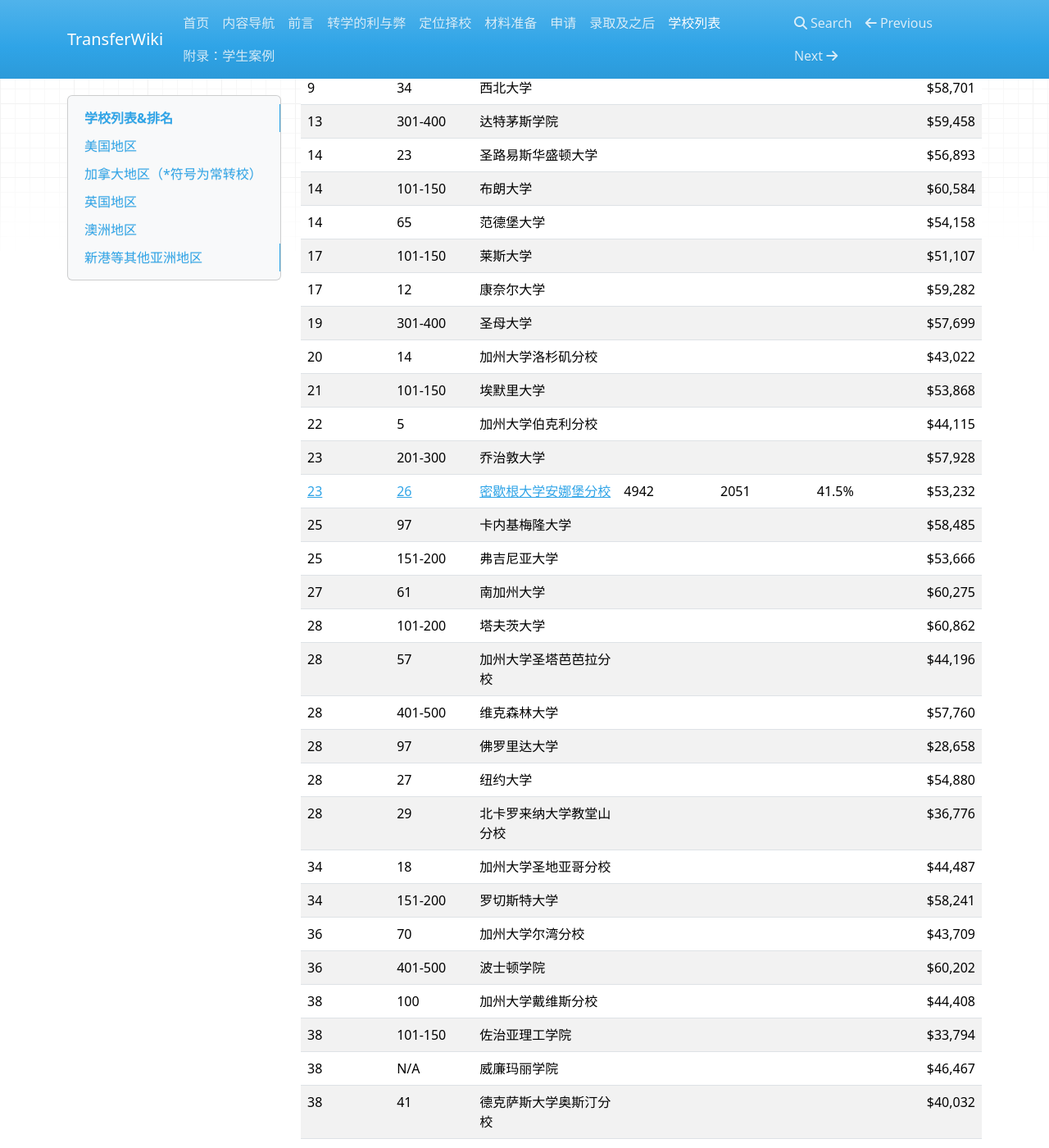
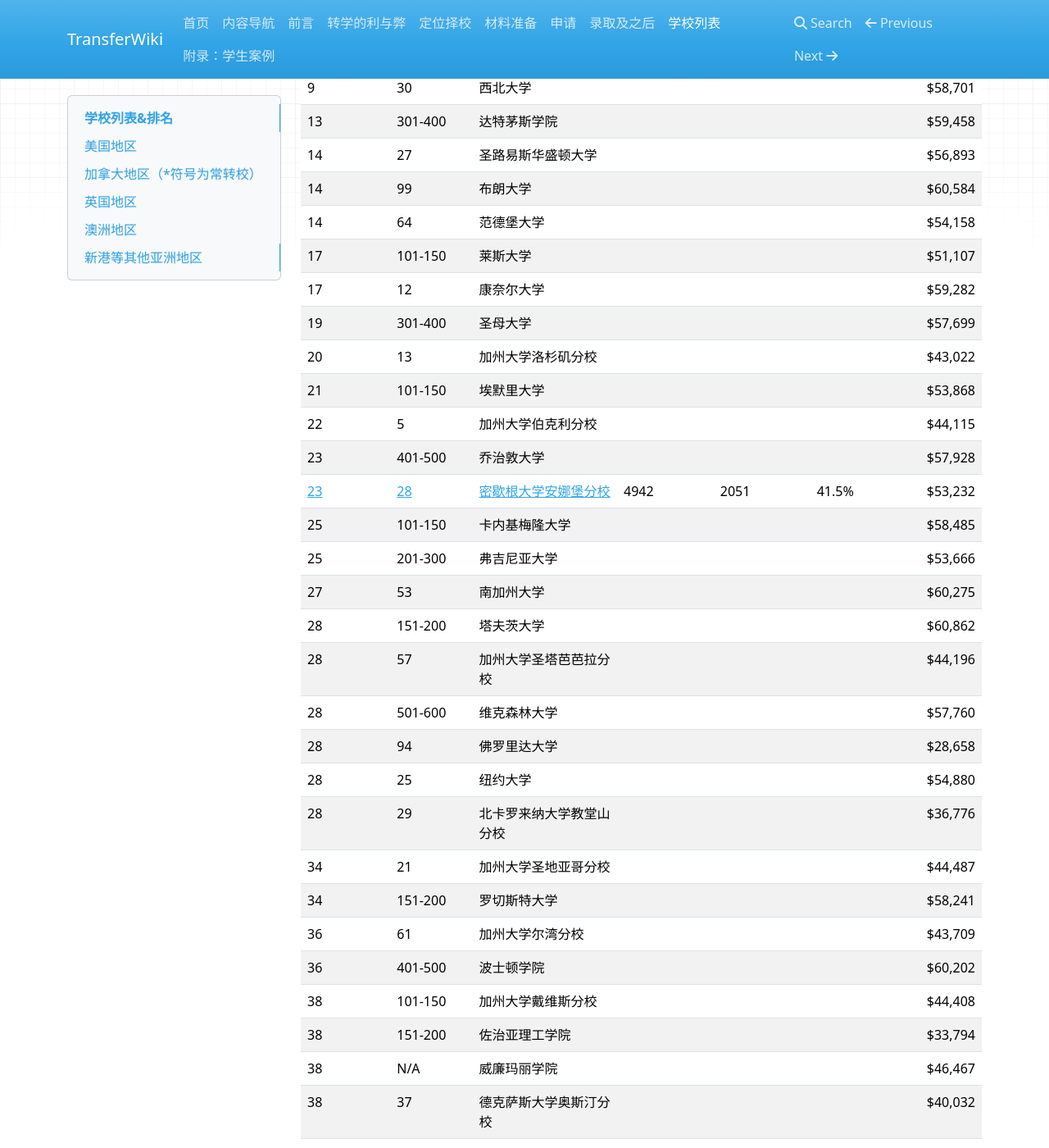
Before and after one commit to SihanXU/TransferWiki, an MkDocs documentation site: the page built from docs/school_list.md, in a window 1280 px wide and 1400 px high, scrolled down 715 px. Shown: the whole window at 82% size. Built offline with MkDocs 1.6.1, drawn with Linux system fonts in a browser that asks for light colours; nearby versions of some CDN libraries; some of the changed text lies outside the part shown.

Commit message:
Update school_list.md

```diff
--- a/docs/school_list.md
+++ b/docs/school_list.md
@@ -10,90 +10,90 @@
 | --- | --- | --- | --- | --- | --- | --- |
 | 1 | 6 | 普林斯顿大学 |   |   |   | $48,502 |
 | 2 | 1 | 哈佛大学 |   |   |   | $53,968 |
-| 2 | 4 | 麻省理工学院 |   |   |   | $53,450 |
+| 2 | 3 | 麻省理工学院 |   |   |   | $53,450 |
 | 2 | 8 | 哥伦比亚大学 |   |   |   | $60,532 |
 | 5 | 11 | 耶鲁大学 |   |   |   | $57,700 |
 | [6](https://www.usnews.com/best-colleges/stanford-university-1305) | [2](https://www.shanghairanking.com/institution/stanford-university) | [斯坦福大学](/schools/stanford) | 3265 | 55 | 1.7% | $56,169 |
 | 6 | 10 | 芝加哥大学 |   |   |   | $59,298 |
 | 8 | 15 | 宾夕法尼亚大学 |   |   |   | $60,042 |
-| 9 | 32 | 杜克大学 |   |   |   | $57,633 |
-| 9 | 16 | 约翰霍普金斯大学 |   |   |   | $54,160 |
+| 9 | 31 | 杜克大学 |   |   |   | $57,633 |
+| 9 | 14 | 约翰霍普金斯大学 |   |   |   | $54,160 |
 | 9 | 9 | 加州理工学院 |   |   |   | $56,862 |
-| 9 | 34 | 西北大学 |   |   |   | $58,701 |
+| 9 | 30 | 西北大学 |   |   |   | $58,701 |
 | 13 | 301-400 | 达特茅斯学院 |   |   |   | $59,458 |
-| 14 | 23 | 圣路易斯华盛顿大学 |   |   |   | $56,893 |
-| 14 | 101-150 | 布朗大学 |   |   |   | $60,584 |
-| 14 | 65 | 范德堡大学 |   |   |   | $54,158 |
+| 14 | 27 | 圣路易斯华盛顿大学 |   |   |   | $56,893 |
+| 14 | 99 | 布朗大学 |   |   |   | $60,584 |
+| 14 | 64 | 范德堡大学 |   |   |   | $54,158 |
 | 17 | 101-150 | 莱斯大学 |   |   |   | $51,107 |
 | 17 | 12 | 康奈尔大学 |   |   |   | $59,282 |
 | 19 | 301-400 | 圣母大学 |   |   |   | $57,699 |
-| 20 | 14 | 加州大学洛杉矶分校 |   |   |   | $43,022 |
+| 20 | 13 | 加州大学洛杉矶分校 |   |   |   | $43,022 |
 | 21 | 101-150 | 埃默里大学 |   |   |   | $53,868 |
 | 22 | 5 | 加州大学伯克利分校 |   |   |   | $44,115 |
-| 23 | 201-300 | 乔治敦大学 |   |   |   | $57,928 |
-| [23](https://www.usnews.com/best-colleges/university-of-michigan-ann-arbor-9092) | [26](https://www.shanghairanking.com/institution/university-of-michigan-ann-arbor) | [密歇根大学安娜堡分校](/schools/umich) | 4942 | 2051 | 41.5% | $53,232 |
-| 25 | 97 | 卡内基梅隆大学 |   |   |   | $58,485 |
-| 25 | 151-200 | 弗吉尼亚大学 |   |   |   | $53,666 |
-| 27 | 61 | 南加州大学 |   |   |   | $60,275 |
-| 28 | 101-200 | 塔夫茨大学 |   |   |   | $60,862 |
+| 23 | 401-500 | 乔治敦大学 |   |   |   | $57,928 |
+| [23](https://www.usnews.com/best-colleges/university-of-michigan-ann-arbor-9092) | [28](https://www.shanghairanking.com/institution/university-of-michigan-ann-arbor) | [密歇根大学安娜堡分校](/schools/umich) | 4942 | 2051 | 41.5% | $53,232 |
+| 25 | 101-150 | 卡内基梅隆大学 |   |   |   | $58,485 |
+| 25 | 201-300 | 弗吉尼亚大学 |   |   |   | $53,666 |
+| 27 | 53 | 南加州大学 |   |   |   | $60,275 |
+| 28 | 151-200 | 塔夫茨大学 |   |   |   | $60,862 |
 | 28 | 57 | 加州大学圣塔芭芭拉分校 |   |   |   | $44,196 |
-| 28 | 401-500 | 维克森林大学 |   |   |   | $57,760 |
-| 28 | 97 | 佛罗里达大学 |   |   |   | $28,658 |
-| 28 | 27 | 纽约大学 |   |   |   | $54,880 |
+| 28 | 501-600 | 维克森林大学 |   |   |   | $57,760 |
+| 28 | 94 | 佛罗里达大学 |   |   |   | $28,658 |
+| 28 | 25 | 纽约大学 |   |   |   | $54,880 |
 | 28 | 29 | 北卡罗来纳大学教堂山分校 |   |   |   | $36,776 |
-| 34 | 18 | 加州大学圣地亚哥分校 |   |   |   | $44,487 |
+| 34 | 21 | 加州大学圣地亚哥分校 |   |   |   | $44,487 |
 | 34 | 151-200 | 罗切斯特大学 |   |   |   | $58,241 |
-| 36 | 70 | 加州大学尔湾分校 |   |   |   | $43,709 |
+| 36 | 61 | 加州大学尔湾分校 |   |   |   | $43,709 |
 | 36 | 401-500 | 波士顿学院 |   |   |   | $60,202 |
-| 38 | 100 | 加州大学戴维斯分校 |   |   |   | $44,408 |
-| 38 | 101-150 | 佐治亚理工学院 |   |   |   | $33,794 |
+| 38 | 101-150 | 加州大学戴维斯分校 |   |   |   | $44,408 |
+| 38 | 151-200 | 佐治亚理工学院 |   |   |   | $33,794 |
 | 38 | N/A | 威廉玛丽学院 |   |   |   | $46,467 |
-| 38 | 41 | 德克萨斯大学奥斯汀分校 |   |   |   | $40,032 |
-| 42 | 95 | 波士顿大学 |   |   |   | $58,072 |
+| 38 | 37 | 德克萨斯大学奥斯汀分校 |   |   |   | $40,032 |
+| 42 | 101-150 | 波士顿大学 |   |   |   | $58,072 |
 | 42 | 601-700 | 杜兰大学 |   |   |   | $58,852	 |
-| [42](https://www.usnews.com/best-colleges/university-of-wisconsin-3895) | [31](https://www.shanghairanking.com/institution/university-of-wisconsin-madison)  | [威斯康星大学-麦迪逊](/schools/wisc)  |  3528 |  2075 | 58.8%  | $38,608  |
+| [42](https://www.usnews.com/best-colleges/university-of-wisconsin-3895) | [33](https://www.shanghairanking.com/institution/university-of-wisconsin-madison)  | [威斯康星大学-麦迪逊](/schools/wisc)  |  3528 |  2075 | 58.8%  | $38,608  |
 | 42 | 301-400 | 布兰迪斯大学 |   |   |   | $57,230 |
 | 42 | 101-150 | 	凯斯西储大学 |   |   |   | $52,948 |
-| [47](https://www.usnews.com/best-colleges/university-of-illinois-urbanachampaign-1775) | [55](https://www.shanghairanking.com/institution/university-of-illinois-at-urbana-champaign) | [伊利诺伊大学香槟分校](/schools/uiuc)  | 4245 | 2001  | 47.14%  |  $33,000  |
-| 48 | 201-300 | 佐治亚大学 |   |   |   | $31,120 |
+| [47](https://www.usnews.com/best-colleges/university-of-illinois-urbanachampaign-1775) | [49](https://www.shanghairanking.com/institution/university-of-illinois-at-urbana-champaign) | [伊利诺伊大学香槟分校](/schools/uiuc)  | 4245 | 2001  | 47.14%  |  $33,000  |
+| 48 | 301-400 | 佐治亚大学 |   |   |   | $31,120 |
 | 49 | 801-900 | 里海大学 |   |   |   | $55,260 |
 | 49 | 201-300 | 东北大学 |   |   |   | $55,452 |
 | [49](https://www.usnews.com/best-colleges/ohio-state-6883) |[100-150](https://www.shanghairanking.com/institution/the-ohio-state-university-columbus)   | [俄亥俄州立大学](/schools/osu) | 3853  | 3450  | 89.54%  | $36,698 |
 | 49 | N/A | 佩珀代因大学 |   |   |   | $58,002 |
 | 49 | N/A | 维拉诺瓦大学 |   |   |   | $57,460 |
-| [49](https://www.usnews.com/best-colleges/purdue-university-west-lafayette-1825) | [86](https://www.shanghairanking.com/institution/purdue-university-west-lafayette)  | [普渡大学西拉法叶分校](/schools/purdue)  | 3104  | 1465  | 47.19% |  $33,000 |
+| [49](https://www.usnews.com/best-colleges/purdue-university-west-lafayette-1825) | [83](https://www.shanghairanking.com/institution/purdue-university-west-lafayette)  | [普渡大学西拉法叶分校](/schools/purdue)  | 3104  | 1465  | 47.19% |  $33,000 |
 | 55 | 401-500 | 伦斯勒理工学院 |   |   |   | $57,012 |
 | 55 | 201-300 | 佛罗里达州立大学 |   |   |   | $21,683 |
 | 55 | 201-300 | 迈阿密大学 |   |   |   | $53,682 |
 | 55 | N/A | 圣克拉拉大学 |   |   |   | $52,998 |
-| 59 | 19 | 华盛顿大学 |   |   |   | $39,906 |
-| 59 | 56 | 马里兰大学帕克分校 |   |   |   | $38,636 |
-| 59 | 601-700 | 雪城大学 |   |   |   | $55,088 |
-| 59 | 101-150 | 匹兹堡大学 |   |   |   | $34,124 |
+| 59 | 17 | 华盛顿大学 |   |   |   | $39,906 |
+| 59 | 50 | 马里兰大学帕克分校 |   |   |   | $38,636 |
+| 59 | 701-800 | 雪城大学 |   |   |   | $55,088 |
+| 59 | 82 | 匹兹堡大学 |   |   |   | $34,124 |
 | 63 | 101-150 | 宾夕法尼亚州立大学 |   |   |   | $36,476 |
-| 63 | 201-300 | 康涅狄格大学 |   |   |   | $41,192 |
+| 63 | 301-400 | 康涅狄格大学 |   |   |   | $41,192 |
 | 63 | N/A | 伍斯特理工学院 |   |   |   | $55,531 |
-| 63 | 301-400 | 乔治华盛顿大学 |   |   |   | $56,049 |
+| 63 | 201-300 | 乔治华盛顿大学 |   |   |   | $56,049 |
 | 63 | 101-150 | 罗格斯大学 |   |   |   | $33,005 |
-| [68](https://www.usnews.com/best-colleges/university-of-minnesota-twin-cities-3969) | [40](https://www.shanghairanking.com/institution/university-of-minnesota-twin-cities)  | [明尼苏达大学双城分校](/schools/umn)  | 5068 | 2778 | 54.8% | $34,986 |
-| 68 | N/A | 福特汉姆大学 |   |   |   | $55,776 |
+| [68](https://www.usnews.com/best-colleges/university-of-minnesota-twin-cities-3969) | [44](https://www.shanghairanking.com/institution/university-of-minnesota-twin-cities)  | [明尼苏达大学双城分校](/schools/umn)  | 5068 | 2778 | 54.8% | $34,986 |
+| 68 | 801-900 | 福特汉姆大学 |   |   |   | $55,776 |
 | 68 | 151-200 | 德州农工大学 |   |   |   | $40,087 |
-| 68 | 201-300 | 马萨诸塞大学安姆斯特分校 |   |   |   | $36,964 |
+| 68 | 151-200 | 马萨诸塞大学安姆斯特分校 |   |   |   | $36,964 |
 | 68 | 101-150 | 印第安纳大学伯明顿分校 |   |   |   | $38,354 |
-| 68 | 601-700 | 南卫理公会大学 |   |   |   | $58,540 |
+| 68 | 701-800 | 南卫理公会大学 |   |   |   | $58,540 |
 | 68 | 701-800 | 叶史瓦大学 |   |   |   | $46,475 |
 | 75 | 201-300 | 弗吉尼亚理工 |   |   |   | $33,253 |
 | 75 | 601-700 | 克莱姆森大学 |   |   |   | $37,712 |
-| 75 | 601-700 | 贝勒大学 |   |   |   | $50,232 |
+| 75 | 501-600 | 贝勒大学 |   |   |   | $50,232 |
 | 75 | N/A | 洛约拉马利蒙特大学 |   |   |   | $53,051 |
 | 79 | N/A | 美利坚大学 |   |   |   | $51,334 |
 | 79 | 201-300 | 北卡罗来纳州立大学 |   |   |   | $29,916 |
 | 79 | 401-500 | 杨百翰大学 |   |   |   | $6,120 |
 | 79 | N/A | 冈萨加大学 |   |   |   | $48,470 |
 | 83 | N/A | 马凯特大学 |   |   |   | $45,766 |
-| 83 | 501-600 | 纽约州立大学宾汉姆顿分校 |   |   |   | $27,909 |
+| 83 | 601-700 | 纽约州立大学宾汉姆顿分校 |   |   |   | $27,909 |
 | 83 | 701-800 | 科罗拉多矿业大学 |   |   |   | $39,800 |
-| 83 | 101-150 | 密歇根州立大学 |   |   |   | $39,766 |
+| 83 | 151-200 | 密歇根州立大学 |   |   |   | $39,766 |
 | 83 | 201-300 | 爱荷华大学 |   |   |   | $31,569 |
 | 83 | N/A | 德克萨斯基督教大学 |   |   |   | $51,660 |
 | 83 | N/A | 史蒂文斯理工学院 |   |   |   | $56,920 |
```
Also changed, not shown: other parts of docs/school_list.md (+2 -2 lines).
